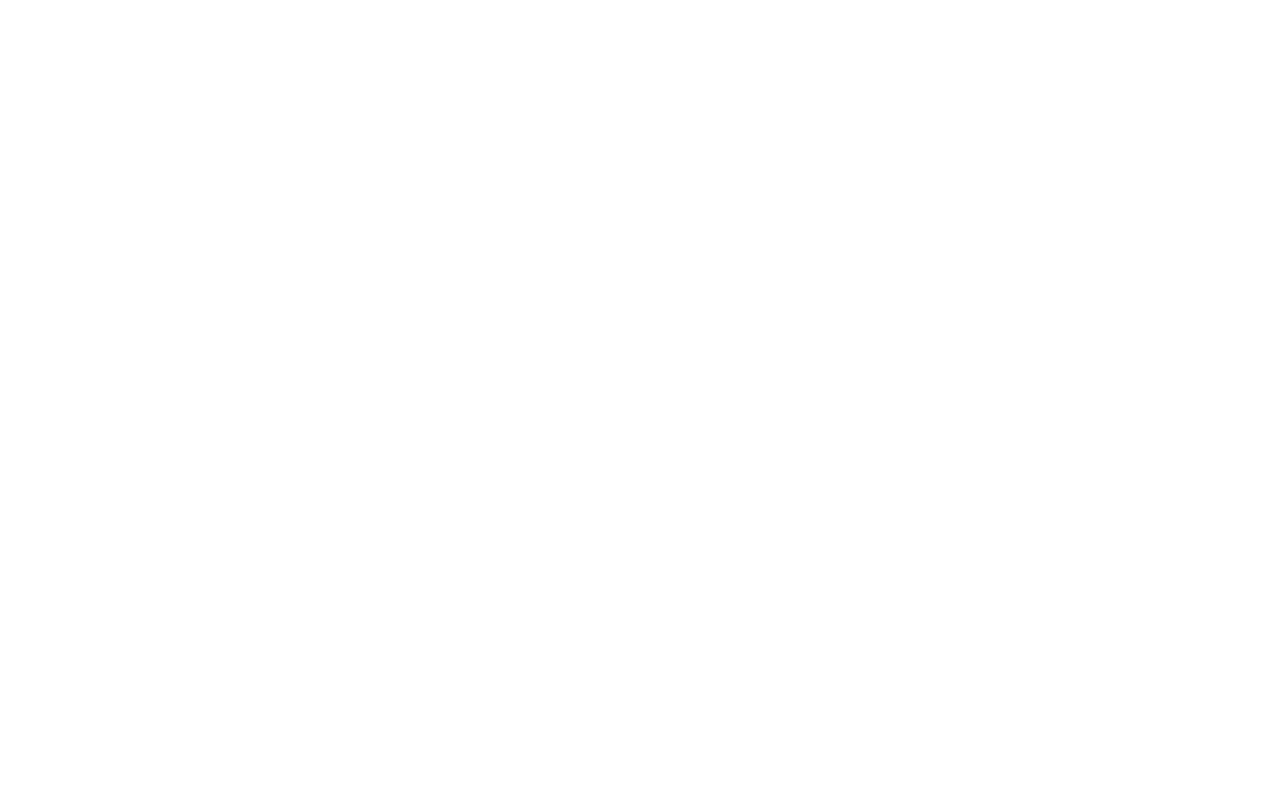
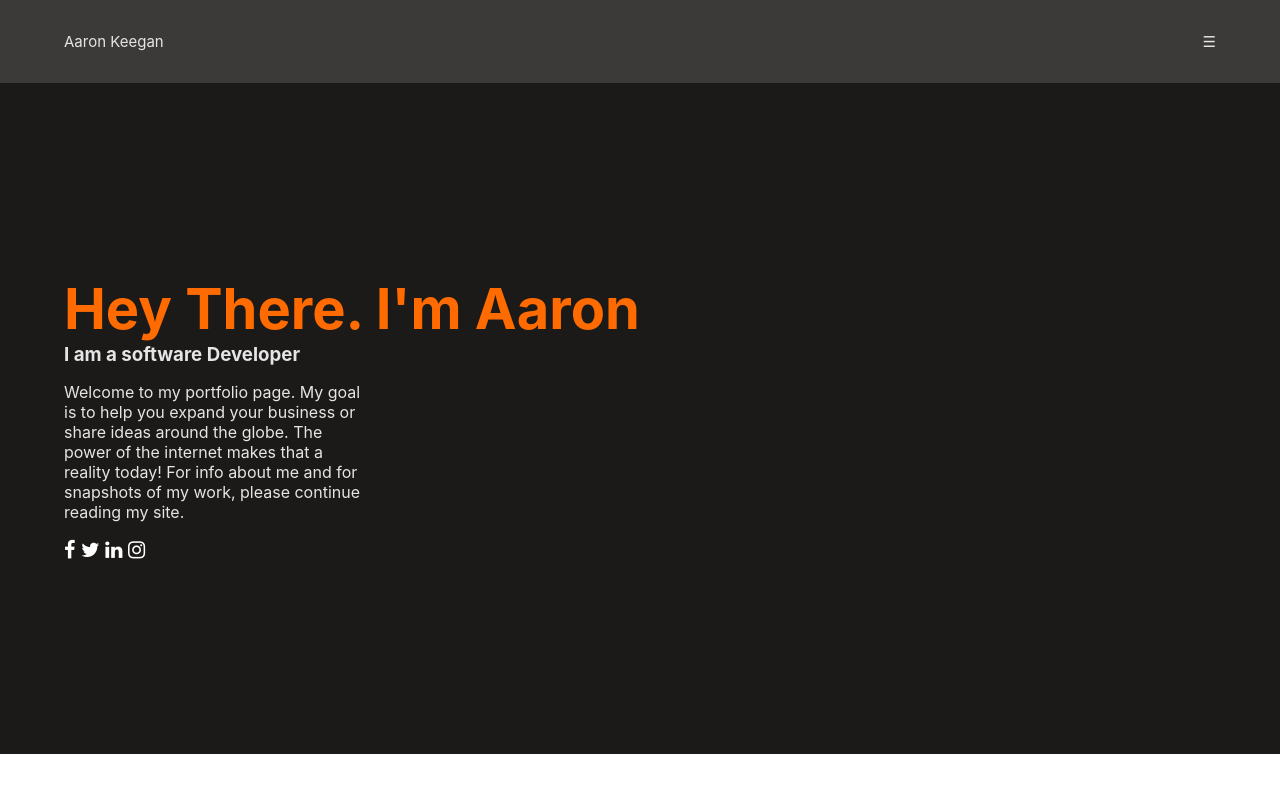
Before and after one commit to AKeeganDev/Portfolio, a website: page index.html in a window 1280 px wide. Drawn offline with Linux system fonts and the light colour scheme.

Commit message:
ADD Header & Welcome Section

```diff
--- a/css/styles.css
+++ b/css/styles.css
@@ -0,0 +1,67 @@
+:root {
+  --primary-bg: #fff;
+  --theme1: #3c3a39;
+  --theme2: #1c1a19;
+  --theme3: #ff6b00;
+  --light-text-theme: #e5e5e5;
+}
+
+body {
+  background-color: var(--primary-bg);
+  justify-content: center;
+  margin: 0;
+  font-family: 'Poppins', -apple-system, BlinkMacSystemFont, 'Segoe UI', Roboto, Oxygen, Ubuntu, Cantarell, 'Open Sans', 'Helvetica Neue', sans-serif;
+}
+
+.top-nav {
+  display: flex;
+  padding: 2.5% 5%;
+  justify-content: space-between;
+  flex: 1;
+  font-size: 15px;
+  background-color: var(--theme1);
+  color: var(--light-text-theme);
+}
+
+.welcome {
+  display: flex;
+  box-sizing: border-box;
+  flex-direction: column;
+  background-color: var(--theme2);
+  background-image: url("../img/illustration-header-mobile.png");
+  background-repeat: no-repeat;
+  background-position: 100% 350%;
+  color: var(--light-text-theme);
+  padding: 15% 5%;
+  min-width: 375px;
+  flex: 0 0 auto;
+}
+
+.welcome p {
+  max-width: 300px;
+}
+
+.welcome h1,
+.welcome h3 {
+  margin: 0;
+}
+
+.greeting {
+  color: var(--theme3);
+  font-size: 56px;
+}
+
+.contact-bar {
+  font-size: 20px;
+}
+
+.fa-facebook,
+.fa-twitter,
+.fa-linkedin,
+.fa-instagram {
+  color: white;
+}
+
+.fa {
+  text-decoration: none;
+}
--- a/index.html
+++ b/index.html
@@ -4,14 +4,28 @@
   <meta charset="UTF-8">
   <meta http-equiv="X-UA-Compatible" content="IE=edge">
   <meta name="viewport" content="width=device-width, initial-scale=1.0">
+  <link rel="stylesheet" href="./css/styles.css">
+  <link rel="stylesheet" href="https://cdnjs.cloudflare.com/ajax/libs/font-awesome/4.7.0/css/font-awesome.min.css">
   <title>Aaron Keegan Developer Portfolio</title>
 </head>
 <body>
-
-  <!-- header
-  name:Aaron, sandwich icon -->
-  <!-- Section h1, h3, p (about) icons,
-  background image -->
-
+  <header>
+    <nav class="top-nav">
+      <div class="logo">Aaron Keegan</div>
+      <div class="contact">&#x2630;</div>
+    </nav>
+  </header>
+  <section class="welcome">
+    <h1 class="greeting">Hey There. I'm Aaron</h1>
+    <h3 class="who-am-i">I am a software Developer</h3>
+    <p>Welcome to my portfolio page. My goal is to help you expand your business or share ideas around the globe. The power of the internet makes that a reality today!
+      For info about me and for snapshots of my work, please continue reading my site.</p>
+    <div class="contact-bar">
+      <a href="#" class="fa fa-facebook"></a>
+      <a href="#" class="fa fa-twitter"></a>
+      <a href="#" class="fa fa-linkedin"></a>
+      <a href="#" class="fa fa-instagram"></a>
+    </div>
+  </section>
 </body>
 </html>
```
Also changed, not shown: img/illustration-header-mobile.png (added), img/illustration-header-mobile.svg (added), 1 other file.
